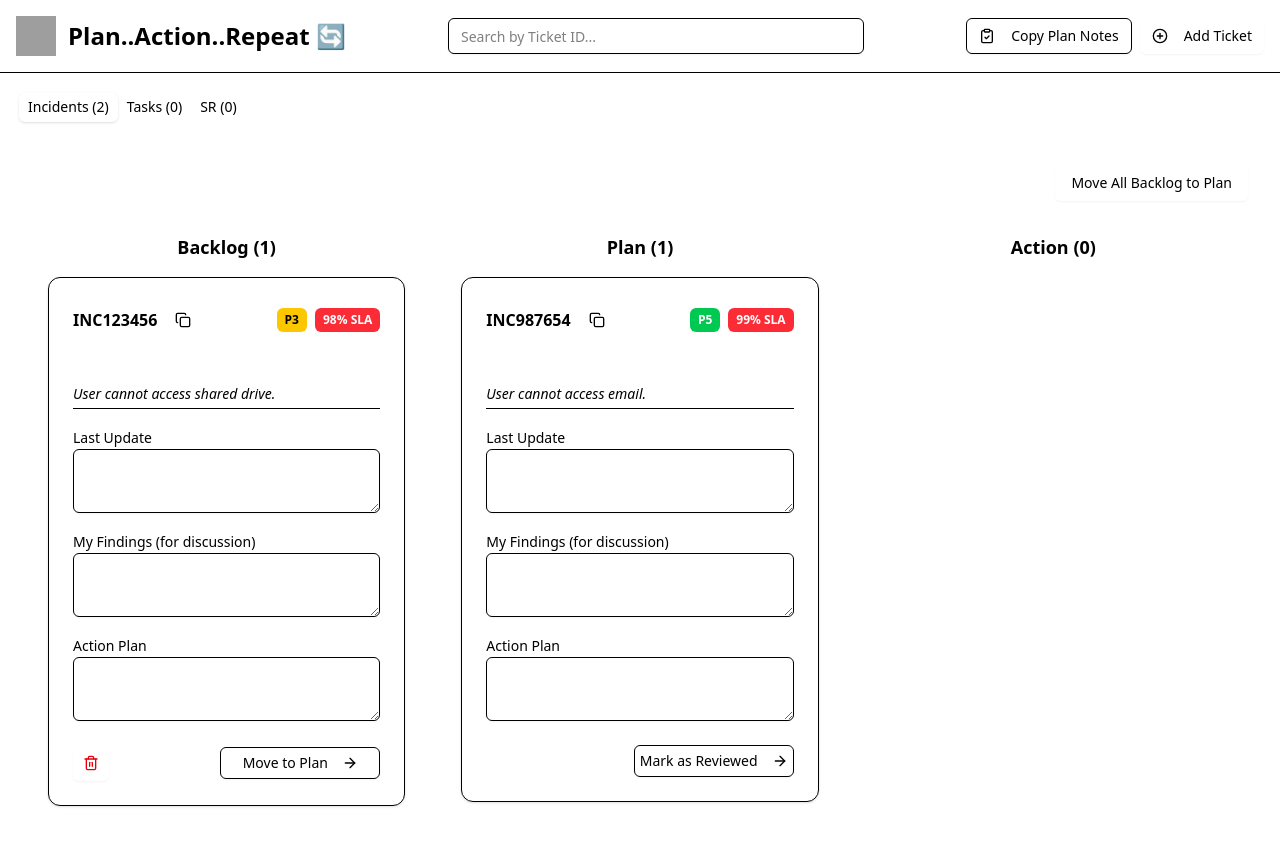
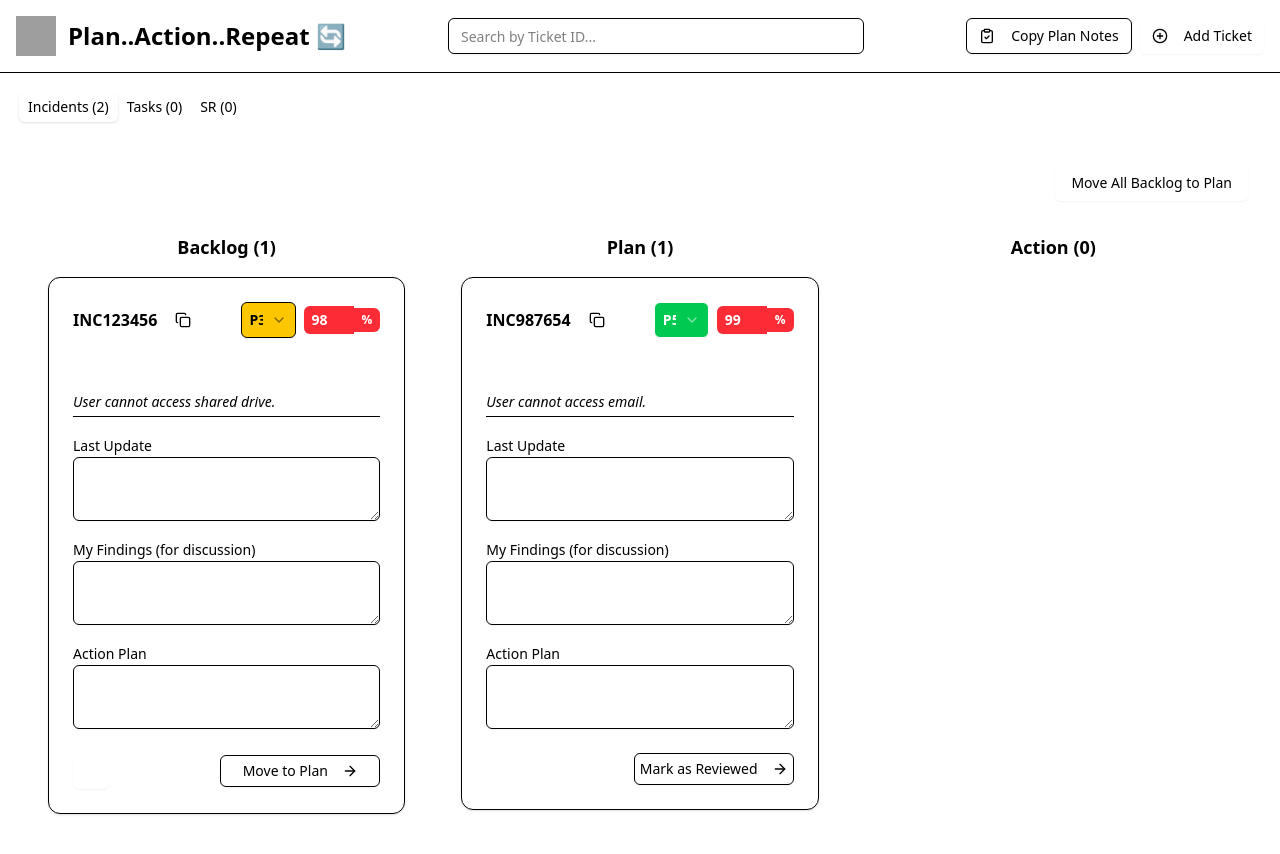
Before and after one commit to hemanth110702/Plan..Action..Repeat, a React (Vite) app: page / in a window 1280 px wide. Shown: the top 854 px of the page. Built offline with nearby package versions, Linux system fonts and the light colour scheme; grey boxes are pictures that could not be loaded.

Commit message:
made priority and SLA fileds to be updatable

```diff
--- a/src/components/TicketCard.jsx
+++ b/src/components/TicketCard.jsx
@@ -2,6 +2,14 @@ import React from "react";
 import { Card, CardContent, CardHeader, CardTitle } from "./ui/card";
 import { Button } from "./ui/button";
 import { Textarea } from "./ui/textarea";
+import { Input } from "./ui/input";
+import {
+  Select,
+  SelectContent,
+  SelectItem,
+  SelectTrigger,
+  SelectValue,
+} from "./ui/select";
 import { Copy, Check, ArrowRight, Trash2, Loader2 } from "lucide-react";
 import { useTicketStore } from "../store/ticketStore";
 
@@ -27,21 +35,17 @@ const getSlaColor = (sla) => {
 };
 
 export const TicketCard = ({ ticket }) => {
-  // Get global loading state and the action to update it from the store
   const loadingTicketId = useTicketStore((state) => state.loadingTicketId);
   const setLoadingTicketId = useTicketStore(
     (state) => state.setLoadingTicketId
   );
-
   const updateTicket = useTicketStore((state) => state.updateTicket);
   const moveTicket = useTicketStore((state) => state.moveTicket);
   const deleteTicket = useTicketStore((state) => state.deleteTicket);
 
   const handleDelayedAction = (action) => {
-    // Set the global loading state with this ticket's ID
     setLoadingTicketId(ticket.id);
     action();
-    // After 2 seconds, clear the global loading state
     setTimeout(() => {
       setLoadingTicketId(null);
     }, 2000);
@@ -52,7 +56,13 @@ export const TicketCard = ({ ticket }) => {
   };
 
   const handleInputChange = (e) => {
-    updateTicket(ticket.id, { [e.target.name]: e.target.value });
+    const value =
+      e.target.name === "sla" ? parseInt(e.target.value) || 0 : e.target.value;
+    updateTicket(ticket.id, { [e.target.name]: value });
+  };
+
+  const handlePriorityChange = (newPriority) => {
+    updateTicket(ticket.id, { priority: newPriority });
   };
 
   const handleDelete = () => {
@@ -131,21 +141,47 @@ export const TicketCard = ({ ticket }) => {
             </Button>
           </div>
           <div className="flex items-center gap-2 text-xs font-bold">
-            <span
-              className={`px-2 py-1 rounded-md ${getPriorityColor(
-                ticket.priority
-              )}`}
+            <Select
+              value={ticket.priority}
+              onValueChange={handlePriorityChange}
             >
-              {ticket.priority}
-            </span>
-            <span className={`px-2 py-1 rounded-md ${getSlaColor(ticket.sla)}`}>
-              {ticket.sla}% SLA
-            </span>
+              <SelectTrigger
+                className={`w-[55px] px-2 py-1 rounded-md focus:ring-0 focus:ring-offset-0 ${getPriorityColor(
+                  ticket.priority
+                )}`}
+              >
+                <SelectValue placeholder="P" />
+              </SelectTrigger>
+              <SelectContent>
+                <SelectItem value="P1">P1</SelectItem>
+                <SelectItem value="P2">P2</SelectItem>
+                <SelectItem value="P3">P3</SelectItem>
+                <SelectItem value="P4">P4</SelectItem>
+                <SelectItem value="P5">P5</SelectItem>
+              </SelectContent>
+            </Select>
+
+            <div className="flex items-center">
+              <Input
+                type="number"
+                name="sla"
+                value={ticket.sla}
+                onChange={handleInputChange}
+                className={`w-[50px] px-2 py-1 h-auto rounded-l-md rounded-r-none border-0 focus-visible:ring-0 focus-visible:ring-offset-0 ${getSlaColor(
+                  ticket.sla
+                )}`}
+              />
+              <span
+                className={`px-2 py-1 rounded-r-md ${getSlaColor(ticket.sla)}`}
+              >
+                %
+              </span>
+            </div>
           </div>
         </CardTitle>
       </CardHeader>
-      <CardContent className="space-y-4">
-        <div className="pt-2 pb-1 border-b">
+      <CardContent className="space-y-4 pt-4">
+        <div className="pb-1 border-b">
           <p className="text-sm text-muted-foreground italic">
             {ticket.shortDescription || "No description provided."}
           </p>
@@ -186,7 +222,7 @@ export const TicketCard = ({ ticket }) => {
                 className="cursor-pointer"
                 disabled={isAnyButtonLoading}
               >
-                <Trash2 className="h-4 w-4 text-red-600" />
+                <Trash2 className="h-4 w-4 text-white" />
               </Button>
             )}
           </div>
```
